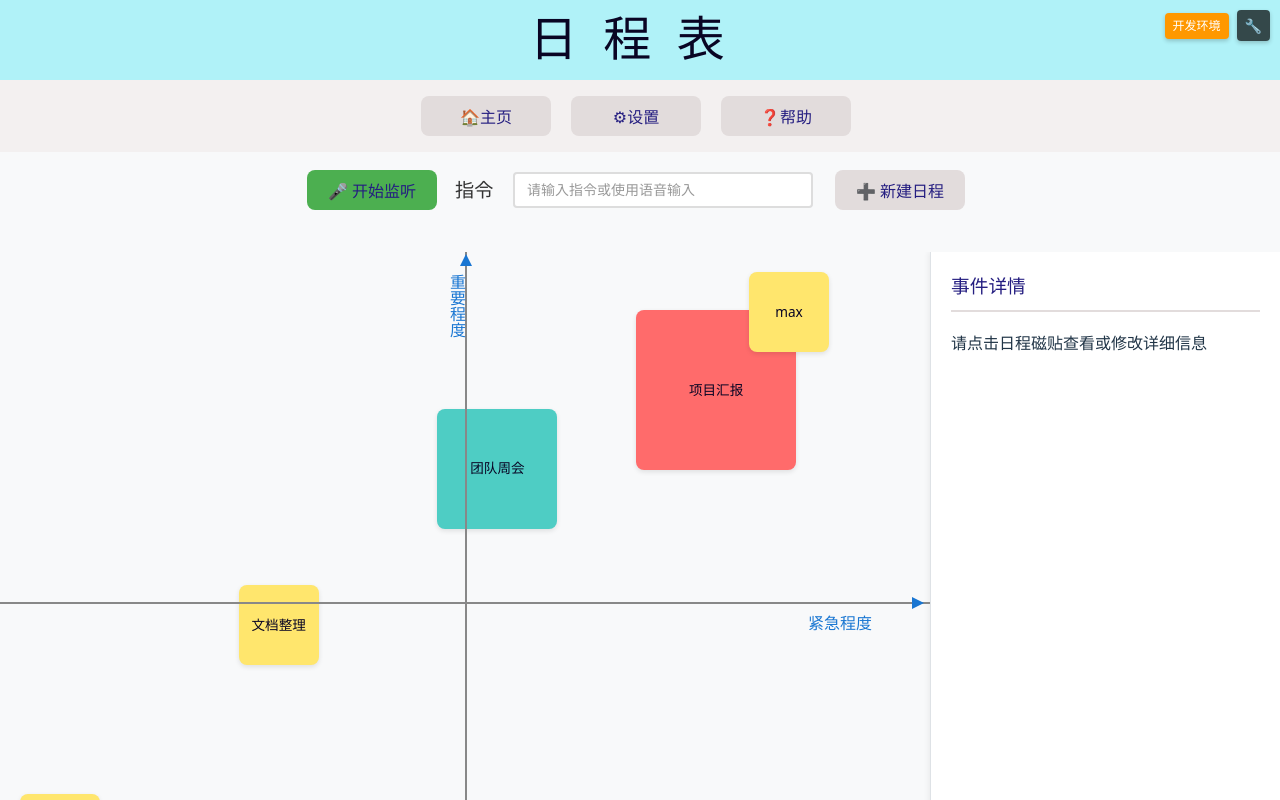
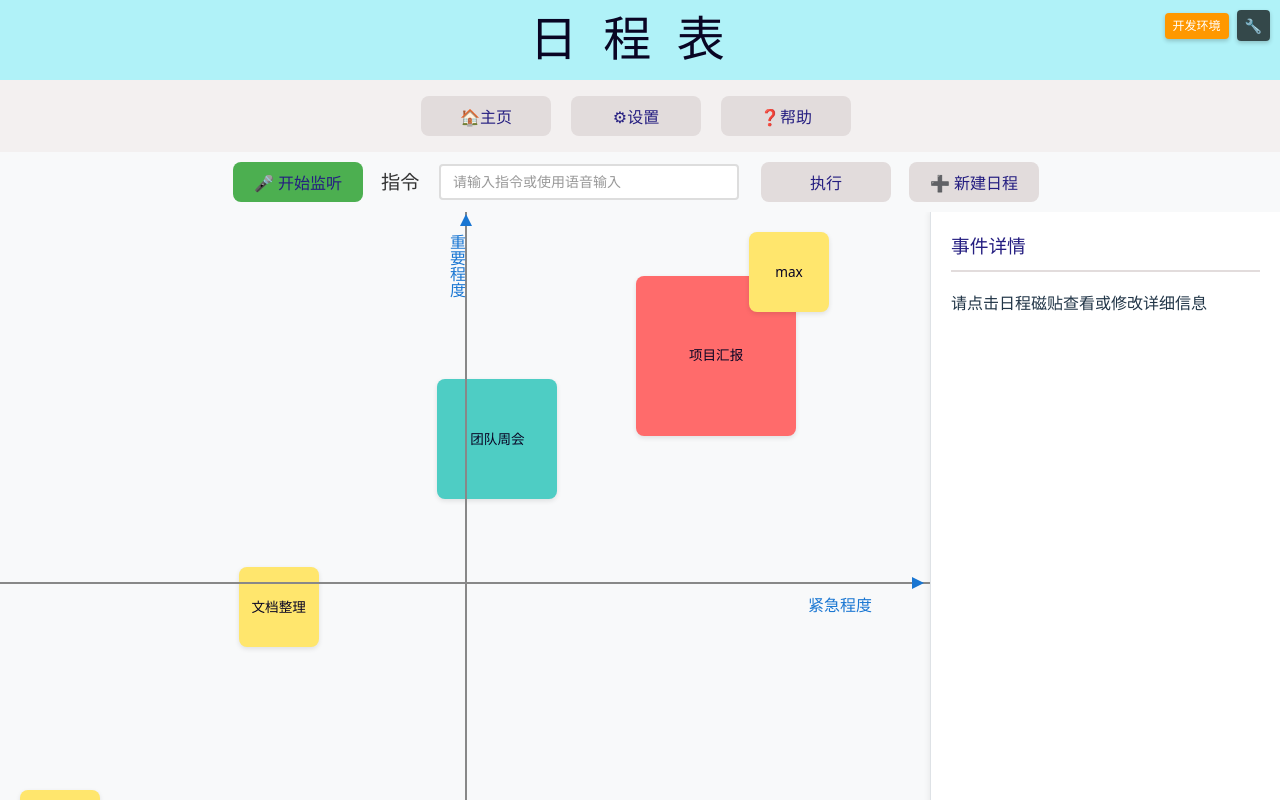
Before and after one commit to gfjdh/hci-schedule, a React (Vite) app: page / in a window 1280 px wide. Built offline with nearby package versions, Linux system fonts and the light colour scheme; no server answers.

Commit message:
refactor(语音控制): 简化语音命令处理逻辑并调整样式
移除语音命令的上下文判断，直接追加文本到输入框
调整VoiceControlArea的边距样式
增加调试日志保留数量至15条

```diff
--- a/src/ScheduleArea.tsx
+++ b/src/ScheduleArea.tsx
@@ -30,7 +30,7 @@ const ScheduleArea: React.FC = () => {
     onDeleteEvent: () => handleDeleteEvent(),
     onEditEvent: () => handleEditToggle(),
     onSaveEdit: () => handleSaveEdit(),
-    onTextInput: (text: string) => setCommandInput(text),
+    onTextInput: (text: string) => setCommandInput(prev => prev + text),
     hasSelectedEvent: !!selectedEvent,
     isEditing
   });
--- a/src/VoiceRecognition.ts
+++ b/src/VoiceRecognition.ts
@@ -307,23 +307,8 @@ export class VoiceCommandProcessor {
     this.callbacks = callbacks;
   }
 
-  public processCommand(command: string, context: {
-    hasSelectedEvent: boolean;
-    isEditing: boolean;
-  }): void {
-    const lowerCommand = command.toLowerCase();
-
-    if (lowerCommand.includes('新建') || lowerCommand.includes('添加') || lowerCommand.includes('创建')) {
-      this.callbacks.onAddEvent?.();
-    } else if (lowerCommand.includes('删除') && context.hasSelectedEvent) {
-      this.callbacks.onDeleteEvent?.();
-    } else if (lowerCommand.includes('编辑') && context.hasSelectedEvent) {
-      this.callbacks.onEditEvent?.();
-    } else if (lowerCommand.includes('保存') && context.isEditing) {
-      this.callbacks.onSaveEdit?.();
-    } else {
-      // 如果没有匹配的命令，将语音文本作为输入
-      this.callbacks.onTextInput?.(command);
-    }
+  public processCommand(command: string): void {
+    // 将语音文本追加到输入框
+    this.callbacks.onTextInput?.(command);
   }
 }
--- a/src/components/VoiceControlArea.css
+++ b/src/components/VoiceControlArea.css
@@ -41,7 +41,8 @@
   display: flex;
   justify-content: center;
   align-items: center;
-  margin-bottom: 24px;
+  margin-top: -8px;
+  margin-bottom: -8px;
   padding: 10px 1rem;
   box-sizing: border-box;
   flex-wrap: wrap;
--- a/src/components/VoiceControlArea.tsx
+++ b/src/components/VoiceControlArea.tsx
@@ -65,11 +65,9 @@ export const VoiceControlArea: React.FC<VoiceControlAreaProps> = ({
             value={commandInput}
             onChange={(e) => onCommandInputChange(e.target.value)}
           />
-          {onExecuteCommand && (
-            <CustomButton width="5vw" onClick={onExecuteCommand}>
-              执行
-            </CustomButton>
-          )}
+          <CustomButton width="5vw" onClick={onExecuteCommand || (() => {})}>
+            执行
+          </CustomButton>
         </span>
 
         {/* 新建日程按钮 */}
--- a/src/hooks/useVoiceRecognition.ts
+++ b/src/hooks/useVoiceRecognition.ts
@@ -56,7 +56,7 @@ export const useVoiceRecognition = (options: UseVoiceRecognitionOptions = {}): U
   // 添加调试日志
   const addDebugLog = useCallback((message: string) => {
     if (isDevelopment) {
-      setDebugInfo(prev => [...prev.slice(-4), message]); // 保留最近5条日志
+      setDebugInfo(prev => [...prev.slice(-14), message]); // 保留最近15条日志
     }
   }, [isDevelopment]);
 
@@ -68,10 +68,7 @@ export const useVoiceRecognition = (options: UseVoiceRecognitionOptions = {}): U
   // 处理语音命令
   const handleCommand = useCallback((command: string) => {
     if (commandProcessorRef.current) {
-      commandProcessorRef.current.processCommand(command, {
-        hasSelectedEvent,
-        isEditing
-      });
+      commandProcessorRef.current.processCommand(command);
     }
   }, [hasSelectedEvent, isEditing]);
 
```
